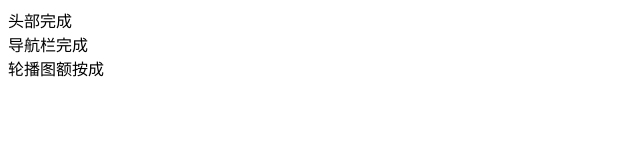
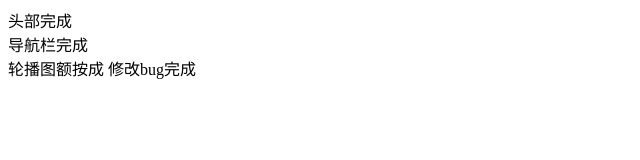
Before and after one commit to dabozuishuaia/123, a plain HTML site: page index.html in a window 1280 px wide. Shown: the whole page, without its empty margins (0-640 px from the left). Drawn offline with Linux system fonts and the light colour scheme.

Commit message:
bug修改完毕

```diff
--- a/index.html
+++ b/index.html
@@ -9,6 +9,6 @@
 <body>
     <header>头部完成</header>
     <nav>导航栏完成</nav>
-    <div>轮播图额按成</div>
+    <div>轮播图额按成 修改bug完成</div>
 </body>
 </html>
```
